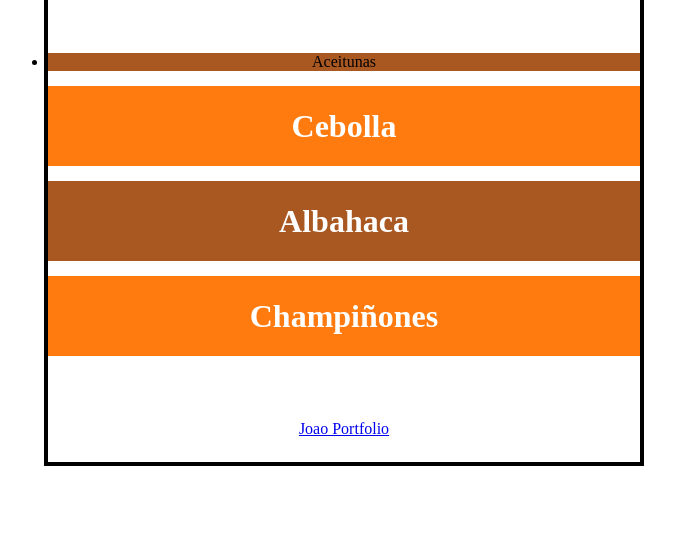
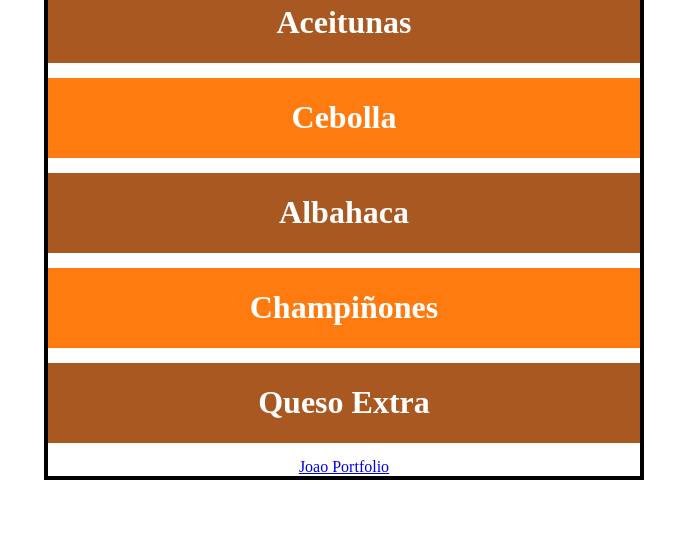
Before and after one commit to joaogarduno/toppings-pizza-dom, a plain HTML site: page index.html in a window 1280 px wide. Shown: the part 254-800 px from the top of the page, without its empty margins (296-971 px from the left). Drawn offline with Linux system fonts and the light colour scheme.

Commit message:
Estructura 16: Operaciones importantes en el DOM - Agregar un elemento

```diff
--- /dev/null
+++ b/06_operacionesDom/02_agregarElemento/app.js
@@ -0,0 +1,17 @@
+// Ahora si tenemos una referencia donde queremos agregar el "topping nuevo".
+// Porque todo funciona dentro de un contexto, es por eso que es importante que recuerdes que al agregar un elemento tenemos que especificar donde vamos a quererlo, y eso lo podemos hacer haciendo uso del metodo "append()"
+
+// Nos va a permitir agregar un nodo en esta lista
+// Vamos agregar un "topping nuevo" a la "lista de toppings"
+
+
+
+
+const listaDeToppings = document.getElementById('lista-toppings')
+
+
+const toppingNuevo = document.createElement('li');
+toppingNuevo.classList.add('topping', 'fondo-marron')
+toppingNuevo.innerText = 'Queso Extra'
+
+listaDeToppings.append(toppingNuevo)
--- a/index.html
+++ b/index.html
@@ -25,6 +25,6 @@
   </div>
 
   <!-- SCRIPT -->
-  <script src="./05_clasesJavaScriptDOM/04_eliminarClase/app.js"></script>
+  <script src="./06_operacionesDom/02_agregarElemento/app.js"></script>
 </body>
 </html>
```
